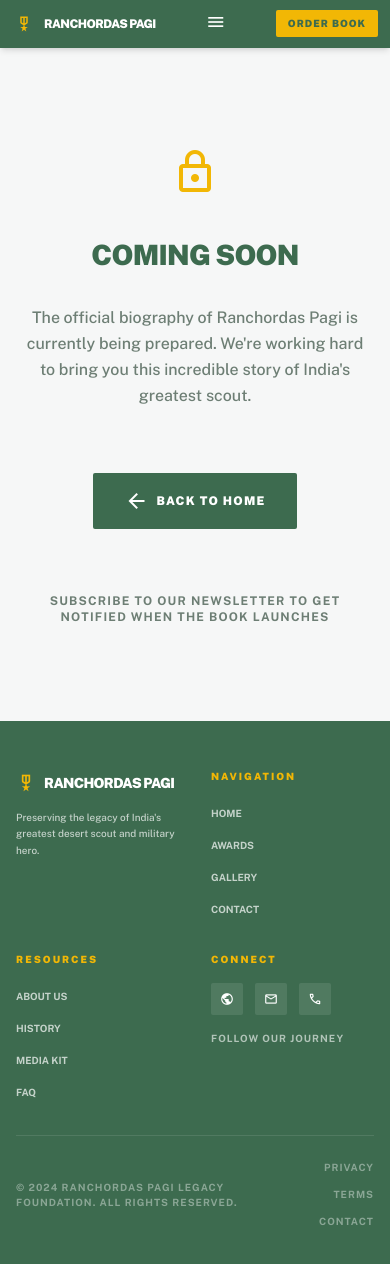
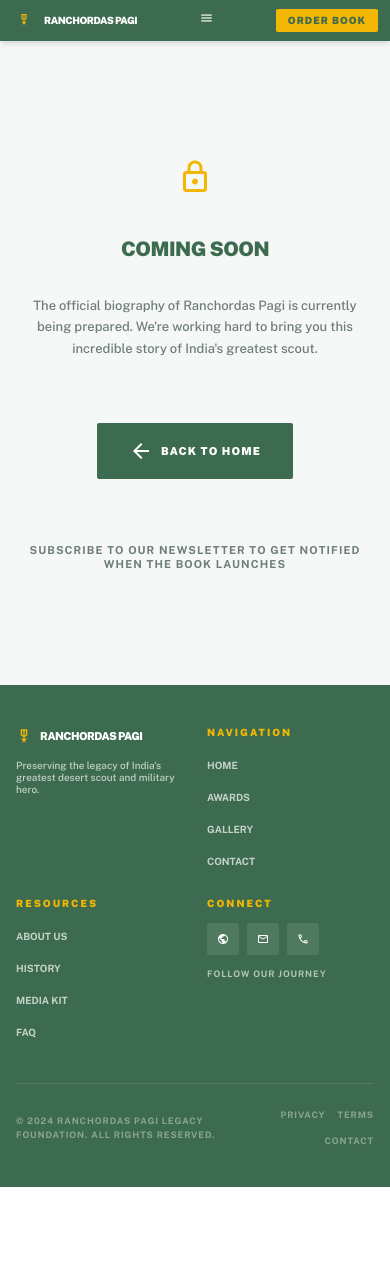
Before and after one commit to veerranchore/veerranchordaspagi, a React (Vite) app: page /book in a window 390 px wide. Shown: the top 1264 px of the page. After the commit the page ends 1187 px from the top, so only its background shows below. Built offline with nearby package versions, Linux system fonts and the light colour scheme.

Commit message:
optimize font sizes and spacing for all 18 device breakpoints

```diff
--- a/src/components/Footer.jsx
+++ b/src/components/Footer.jsx
@@ -1,72 +1,72 @@
 export default function Footer() {
   return (
-    <footer className="bg-primary py-12 md:py-16 px-4 md:px-6 lg:px-10">
+    <footer className="bg-primary py-6 xs:py-8 sm:py-10 md:py-12 lg:py-14 xl:py-16 2xl:py-20 px-2 xs:px-3 sm:px-4 md:px-6 lg:px-8 xl:px-10 2xl:px-12">
       <div className="max-w-7xl mx-auto">
         {/* Main Footer Content */}
-        <div className="grid grid-cols-1 sm:grid-cols-2 lg:grid-cols-4 gap-8 md:gap-12 mb-8 md:mb-12">
+        <div className="grid grid-cols-1 sm:grid-cols-2 lg:grid-cols-4 gap-4 xs:gap-5 sm:gap-6 md:gap-8 lg:gap-10 xl:gap-12 2xl:gap-16 mb-6 xs:mb-8 sm:mb-10 md:mb-12 lg:mb-16 2xl:mb-20">
           {/* Brand Section */}
-          <div className="space-y-3 md:space-y-4">
-            <div className="flex items-center gap-2 md:gap-3">
-              <span className="material-symbols-outlined text-military-yellow text-2xl md:text-3xl">military_tech</span>
-              <h3 className="text-white text-base md:text-lg font-black uppercase tracking-tighter">Ranchordas Pagi</h3>
+          <div className="space-y-2 xs:space-y-2.5 sm:space-y-3 md:space-y-4">
+            <div className="flex items-center gap-1.5 xs:gap-2 md:gap-3">
+              <span className="material-symbols-outlined text-military-yellow text-lg xs:text-xl sm:text-2xl md:text-2xl lg:text-3xl">military_tech</span>
+              <h3 className="text-white text-[11px] xs:text-xs sm:text-sm md:text-base lg:text-lg xl:text-xl font-black uppercase tracking-tighter">Ranchordas Pagi</h3>
             </div>
-            <p className="text-white/70 text-xs md:text-sm leading-relaxed font-medium">
+            <p className="text-white/70 text-[9px] xs:text-[10px] sm:text-xs md:text-sm lg:text-base leading-relaxed font-medium">
               Preserving the legacy of India's greatest desert scout and military hero.
             </p>
           </div>
 
           {/* Quick Links */}
           <div>
-            <h4 className="text-military-yellow font-black uppercase text-[10px] md:text-xs tracking-[0.2em] mb-4 md:mb-6">Navigation</h4>
-            <ul className="space-y-2 md:space-y-3">
-              <li><a href="/" className="text-white/70 hover:text-military-yellow uppercase text-xs md:text-sm font-bold transition-colors">Home</a></li>
-              <li><a href="/journey" className="text-white/70 hover:text-military-yellow uppercase text-xs md:text-sm font-bold transition-colors">Awards</a></li>
-              <li><a href="/gallery" className="text-white/70 hover:text-military-yellow uppercase text-xs md:text-sm font-bold transition-colors">Gallery</a></li>
-              <li><a href="/contact" className="text-white/70 hover:text-military-yellow uppercase text-xs md:text-sm font-bold transition-colors">Contact</a></li>
+            <h4 className="text-military-yellow font-black uppercase text-[8px] xs:text-[9px] sm:text-[10px] md:text-xs lg:text-sm tracking-[0.2em] mb-2 xs:mb-3 md:mb-4 lg:mb-6">Navigation</h4>
+            <ul className="space-y-1 xs:space-y-1.5 sm:space-y-2 md:space-y-2.5">
+              <li><a href="/" className="text-white/70 hover:text-military-yellow uppercase text-[8px] xs:text-[9px] sm:text-[10px] md:text-xs lg:text-sm font-bold transition-colors">Home</a></li>
+              <li><a href="/journey" className="text-white/70 hover:text-military-yellow uppercase text-[8px] xs:text-[9px] sm:text-[10px] md:text-xs lg:text-sm font-bold transition-colors">Awards</a></li>
+              <li><a href="/gallery" className="text-white/70 hover:text-military-yellow uppercase text-[8px] xs:text-[9px] sm:text-[10px] md:text-xs lg:text-sm font-bold transition-colors">Gallery</a></li>
+              <li><a href="/contact" className="text-white/70 hover:text-military-yellow uppercase text-[8px] xs:text-[9px] sm:text-[10px] md:text-xs lg:text-sm font-bold transition-colors">Contact</a></li>
             </ul>
           </div>
 
           {/* Resources */}
           <div>
-            <h4 className="text-military-yellow font-black uppercase text-[10px] md:text-xs tracking-[0.2em] mb-4 md:mb-6">Resources</h4>
-            <ul className="space-y-2 md:space-y-3">
-              <li><a href="#" className="text-white/70 hover:text-military-yellow uppercase text-xs md:text-sm font-bold transition-colors">About Us</a></li>
-              <li><a href="#" className="text-white/70 hover:text-military-yellow uppercase text-xs md:text-sm font-bold transition-colors">History</a></li>
-              <li><a href="#" className="text-white/70 hover:text-military-yellow uppercase text-xs md:text-sm font-bold transition-colors">Media Kit</a></li>
-              <li><a href="#" className="text-white/70 hover:text-military-yellow uppercase text-xs md:text-sm font-bold transition-colors">FAQ</a></li>
+            <h4 className="text-military-yellow font-black uppercase text-[8px] xs:text-[9px] sm:text-[10px] md:text-xs lg:text-sm tracking-[0.2em] mb-2 xs:mb-3 md:mb-4 lg:mb-6">Resources</h4>
+            <ul className="space-y-1 xs:space-y-1.5 sm:space-y-2 md:space-y-2.5">
+              <li><a href="#" className="text-white/70 hover:text-military-yellow uppercase text-[8px] xs:text-[9px] sm:text-[10px] md:text-xs lg:text-sm font-bold transition-colors">About Us</a></li>
+              <li><a href="#" className="text-white/70 hover:text-military-yellow uppercase text-[8px] xs:text-[9px] sm:text-[10px] md:text-xs lg:text-sm font-bold transition-colors">History</a></li>
+              <li><a href="#" className="text-white/70 hover:text-military-yellow uppercase text-[8px] xs:text-[9px] sm:text-[10px] md:text-xs lg:text-sm font-bold transition-colors">Media Kit</a></li>
+              <li><a href="#" className="text-white/70 hover:text-military-yellow uppercase text-[8px] xs:text-[9px] sm:text-[10px] md:text-xs lg:text-sm font-bold transition-colors">FAQ</a></li>
             </ul>
           </div>
 
           {/* Connect */}
           <div>
-            <h4 className="text-military-yellow font-black uppercase text-[10px] md:text-xs tracking-[0.2em] mb-4 md:mb-6">Connect</h4>
-            <div className="flex gap-3 md:gap-4 mb-4 md:mb-6">
-              <a href="#" className="flex items-center justify-center w-8 h-8 md:w-10 md:h-10 bg-white/10 hover:bg-military-yellow text-white hover:text-primary rounded transition-all">
-                <span className="material-symbols-outlined text-base md:text-lg">public</span>
+            <h4 className="text-military-yellow font-black uppercase text-[8px] xs:text-[9px] sm:text-[10px] md:text-xs lg:text-sm tracking-[0.2em] mb-2 xs:mb-3 md:mb-4 lg:mb-6">Connect</h4>
+            <div className="flex gap-1.5 xs:gap-2 md:gap-3 lg:gap-4 mb-2 xs:mb-3 md:mb-4 lg:mb-6">
+              <a href="#" className="flex items-center justify-center w-6 xs:w-7 sm:w-8 md:w-9 lg:w-10 h-6 xs:h-7 sm:h-8 md:h-9 lg:h-10 bg-white/10 hover:bg-military-yellow text-white hover:text-primary rounded transition-all">
+                <span className="material-symbols-outlined text-xs xs:text-sm sm:text-base md:text-lg">public</span>
               </a>
-              <a href="#" className="flex items-center justify-center w-8 h-8 md:w-10 md:h-10 bg-white/10 hover:bg-military-yellow text-white hover:text-primary rounded transition-all">
-                <span className="material-symbols-outlined text-base md:text-lg">mail</span>
+              <a href="#" className="flex items-center justify-center w-6 xs:w-7 sm:w-8 md:w-9 lg:w-10 h-6 xs:h-7 sm:h-8 md:h-9 lg:h-10 bg-white/10 hover:bg-military-yellow text-white hover:text-primary rounded transition-all">
+                <span className="material-symbols-outlined text-xs xs:text-sm sm:text-base md:text-lg">mail</span>
               </a>
-              <a href="#" className="flex items-center justify-center w-8 h-8 md:w-10 md:h-10 bg-white/10 hover:bg-military-yellow text-white hover:text-primary rounded transition-all">
-                <span className="material-symbols-outlined text-base md:text-lg">phone</span>
+              <a href="#" className="flex items-center justify-center w-6 xs:w-7 sm:w-8 md:w-9 lg:w-10 h-6 xs:h-7 sm:h-8 md:h-9 lg:h-10 bg-white/10 hover:bg-military-yellow text-white hover:text-primary rounded transition-all">
+                <span className="material-symbols-outlined text-xs xs:text-sm sm:text-base md:text-lg">phone</span>
               </a>
             </div>
-            <p className="text-white/60 text-[10px] md:text-xs font-bold uppercase tracking-widest">Follow our journey</p>
+            <p className="text-white/60 text-[7px] xs:text-[8px] sm:text-[9px] md:text-[10px] lg:text-xs font-bold uppercase tracking-widest">Follow our journey</p>
           </div>
         </div>
 
         {/* Divider */}
-        <div className="border-t border-white/10 my-6 md:my-8"></div>
+        <div className="border-t border-white/10 my-4 xs:my-5 sm:my-6 md:my-8 lg:my-10 2xl:my-12"></div>
 
         {/* Bottom Footer */}
-        <div className="flex flex-col sm:flex-row justify-between items-center gap-4 md:gap-6 text-center sm:text-left">
-          <p className="text-white/40 text-[10px] md:text-xs uppercase font-bold tracking-widest order-2 sm:order-1">
+        <div className="flex flex-col sm:flex-row justify-between items-center gap-2 xs:gap-3 sm:gap-4 md:gap-6 text-center sm:text-left">
+          <p className="text-white/40 text-[7px] xs:text-[8px] sm:text-[9px] md:text-[10px] lg:text-xs uppercase font-bold tracking-widest order-2 sm:order-1">
             © 2024 Ranchordas Pagi Legacy Foundation. All Rights Reserved.
           </p>
-          <div className="flex flex-wrap justify-center sm:justify-end gap-3 md:gap-6 order-1 sm:order-2">
-            <a href="#" className="text-white/40 hover:text-white/70 text-[10px] md:text-xs uppercase font-bold tracking-widest transition-colors">Privacy</a>
-            <a href="#" className="text-white/40 hover:text-white/70 text-[10px] md:text-xs uppercase font-bold tracking-widest transition-colors">Terms</a>
-            <a href="#" className="text-white/40 hover:text-white/70 text-[10px] md:text-xs uppercase font-bold tracking-widest transition-colors">Contact</a>
+          <div className="flex flex-wrap justify-center sm:justify-end gap-2 xs:gap-2.5 sm:gap-3 md:gap-4 lg:gap-6 order-1 sm:order-2">
+            <a href="#" className="text-white/40 hover:text-white/70 text-[7px] xs:text-[8px] sm:text-[9px] md:text-[10px] lg:text-xs uppercase font-bold tracking-widest transition-colors">Privacy</a>
+            <a href="#" className="text-white/40 hover:text-white/70 text-[7px] xs:text-[8px] sm:text-[9px] md:text-[10px] lg:text-xs uppercase font-bold tracking-widest transition-colors">Terms</a>
+            <a href="#" className="text-white/40 hover:text-white/70 text-[7px] xs:text-[8px] sm:text-[9px] md:text-[10px] lg:text-xs uppercase font-bold tracking-widest transition-colors">Contact</a>
           </div>
         </div>
       </div>
--- a/src/components/Navigation.jsx
+++ b/src/components/Navigation.jsx
@@ -5,21 +5,21 @@ export default function Navigation() {
   const [mobileMenuOpen, setMobileMenuOpen] = useState(false)
 
   return (
-    <nav className="sticky top-0 z-50 w-full bg-primary border-b border-primary/20 px-3 md:px-6 lg:px-10 py-2 md:py-3 flex items-center justify-between shadow-md">
-      <Link to="/" className="flex items-center gap-xs sm:gap-sm sm2:gap-sm md:gap-md lg:gap-lg hover:opacity-80 transition-opacity">
-        <div className="text-military-yellow size-5 xs:size-6 sm:size-6 sm2:size-6 md:size-7 lg:size-8 xl:size-8 2xl:size-8 flex items-center justify-center">
-          <span className="material-symbols-outlined text-lg xs:text-xl sm:text-xl sm2:text-xl md:text-2xl lg:text-3xl xl:text-3xl 2xl:text-3xl">military_tech</span>
+    <nav className="sticky top-0 z-50 w-full bg-primary border-b border-primary/20 px-2 xs:px-2 sm:px-3 md:px-4 lg:px-6 xl:px-8 2xl:px-10 py-1.5 xs:py-2 sm:py-2 md:py-2.5 lg:py-3 flex items-center justify-between shadow-md">
+      <Link to="/" className="flex items-center gap-1 xs:gap-1.5 sm:gap-2 md:gap-2.5 lg:gap-3 hover:opacity-80 transition-opacity">
+        <div className="text-military-yellow size-5 xs:size-5 sm:size-6 md:size-6 lg:size-7 xl:size-8 flex items-center justify-center">
+          <span className="material-symbols-outlined text-base xs:text-lg sm:text-lg md:text-xl lg:text-2xl xl:text-3xl">military_tech</span>
         </div>
-        <h2 className="text-white text-xs xs:text-xs sm:text-xs sm2:text-sm md:text-sm lg:text-base xl:text-lg 2xl:text-xl 3xl:text-2xl font-black uppercase tracking-tighter">Ranchordas Pagi</h2>
+        <h2 className="text-white text-[10px] xs:text-[11px] sm:text-xs md:text-sm lg:text-base xl:text-lg 2xl:text-xl font-black uppercase tracking-tighter">Ranchordas Pagi</h2>
       </Link>
 
       {/* Desktop Menu */}
-      <div className="hidden lg:flex flex-1 justify-center gap-3 lg:gap-4 xl:gap-6 2xl:gap-8 3xl:gap-10">
-        <Link to="/" className="text-white/80 hover:text-military-yellow text-xs lg:text-xs xl:text-sm 2xl:text-base 3xl:text-lg font-bold uppercase tracking-widest transition-colors">Home</Link>
-        <Link to="/journey" className="text-white/80 hover:text-military-yellow text-xs lg:text-xs xl:text-sm 2xl:text-base 3xl:text-lg font-bold uppercase tracking-widest transition-colors">Journey</Link>
-        <Link to="/gallery" className="text-white/80 hover:text-military-yellow text-xs lg:text-xs xl:text-sm 2xl:text-base 3xl:text-lg font-bold uppercase tracking-widest transition-colors">Gallery</Link>
-        <Link to="/book" className="text-white/80 hover:text-military-yellow text-xs lg:text-xs xl:text-sm 2xl:text-base 3xl:text-lg font-bold uppercase tracking-widest transition-colors">Book</Link>
-        <Link to="/contact" className="text-white/80 hover:text-military-yellow text-xs lg:text-xs xl:text-sm 2xl:text-base 3xl:text-lg font-bold uppercase tracking-widest transition-colors">Contact</Link>
+      <div className="hidden lg:flex flex-1 justify-center gap-2 lg:gap-3 xl:gap-4 2xl:gap-6">
+        <Link to="/" className="text-white/80 hover:text-military-yellow text-[10px] lg:text-[11px] xl:text-xs 2xl:text-sm font-bold uppercase tracking-widest transition-colors">Home</Link>
+        <Link to="/journey" className="text-white/80 hover:text-military-yellow text-[10px] lg:text-[11px] xl:text-xs 2xl:text-sm font-bold uppercase tracking-widest transition-colors">Journey</Link>
+        <Link to="/gallery" className="text-white/80 hover:text-military-yellow text-[10px] lg:text-[11px] xl:text-xs 2xl:text-sm font-bold uppercase tracking-widest transition-colors">Gallery</Link>
+        <Link to="/book" className="text-white/80 hover:text-military-yellow text-[10px] lg:text-[11px] xl:text-xs 2xl:text-sm font-bold uppercase tracking-widest transition-colors">Book</Link>
+        <Link to="/contact" className="text-white/80 hover:text-military-yellow text-[10px] lg:text-[11px] xl:text-xs 2xl:text-sm font-bold uppercase tracking-widest transition-colors">Contact</Link>
       </div>
 
       {/* Mobile Menu Button */}
@@ -27,23 +27,23 @@ export default function Navigation() {
         onClick={() => setMobileMenuOpen(!mobileMenuOpen)}
         className="lg:hidden text-white hover:text-military-yellow transition-colors"
       >
-        <span className="material-symbols-outlined text-2xl">menu</span>
+        <span className="material-symbols-outlined text-lg xs:text-xl sm:text-xl md:text-2xl">menu</span>
       </button>
 
       {/* CTA Button */}
-      <Link to="/book" className="hidden sm:block bg-military-yellow text-primary hover:bg-white px-2 xs:px-2 sm:px-3 sm2:px-3 md:px-4 lg:px-5 xl:px-6 2xl:px-8 py-1 xs:py-1 sm:py-1.5 md:py-2 lg:py-2 xl:py-2 2xl:py-3 rounded-sm font-black uppercase text-[8px] xs:text-[9px] sm:text-[10px] md:text-xs lg:text-xs xl:text-sm 2xl:text-base tracking-[0.1em] transition-all">
+      <Link to="/book" className="hidden sm:block bg-military-yellow text-primary hover:bg-white px-2 xs:px-2 sm:px-3 md:px-4 lg:px-5 xl:px-6 2xl:px-8 py-0.5 xs:py-1 sm:py-1 md:py-1.5 lg:py-2 xl:py-2 2xl:py-2.5 rounded-sm font-black uppercase text-[8px] xs:text-[9px] sm:text-[10px] md:text-[11px] lg:text-xs xl:text-sm 2xl:text-base tracking-[0.1em] transition-all">
         Order Book
       </Link>
 
       {/* Mobile Menu */}
       {mobileMenuOpen && (
         <div className="absolute top-full left-0 right-0 bg-primary border-b border-primary/20 lg:hidden">
-          <div className="flex flex-col gap-1 xs:gap-1 sm:gap-1.5 md:gap-2 p-2 xs:p-3 sm:p-4 md:p-5">
-            <Link to="/" className="text-white/80 hover:text-military-yellow text-xs xs:text-xs sm:text-sm md:text-base font-bold uppercase tracking-widest transition-colors py-1 xs:py-1.5 sm:py-2 md:py-2.5">Home</Link>
-            <Link to="/journey" className="text-white/80 hover:text-military-yellow text-xs xs:text-xs sm:text-sm md:text-base font-bold uppercase tracking-widest transition-colors py-1 xs:py-1.5 sm:py-2 md:py-2.5">Journey</Link>
-            <Link to="/gallery" className="text-white/80 hover:text-military-yellow text-xs xs:text-xs sm:text-sm md:text-base font-bold uppercase tracking-widest transition-colors py-1 xs:py-1.5 sm:py-2 md:py-2.5">Gallery</Link>
-            <Link to="/book" className="text-white/80 hover:text-military-yellow text-xs xs:text-xs sm:text-sm md:text-base font-bold uppercase tracking-widest transition-colors py-1 xs:py-1.5 sm:py-2 md:py-2.5">Book</Link>
-            <Link to="/contact" className="text-white/80 hover:text-military-yellow text-xs xs:text-xs sm:text-sm md:text-base font-bold uppercase tracking-widest transition-colors py-1 xs:py-1.5 sm:py-2 md:py-2.5">Contact</Link>
+          <div className="flex flex-col gap-0.5 xs:gap-1 sm:gap-1 md:gap-1.5 p-2 xs:p-2.5 sm:p-3 md:p-4">
+            <Link to="/" className="text-white/80 hover:text-military-yellow text-[10px] xs:text-[11px] sm:text-xs md:text-sm font-bold uppercase tracking-widest transition-colors py-1 xs:py-1 sm:py-1.5 md:py-2">Home</Link>
+            <Link to="/journey" className="text-white/80 hover:text-military-yellow text-[10px] xs:text-[11px] sm:text-xs md:text-sm font-bold uppercase tracking-widest transition-colors py-1 xs:py-1 sm:py-1.5 md:py-2">Journey</Link>
+            <Link to="/gallery" className="text-white/80 hover:text-military-yellow text-[10px] xs:text-[11px] sm:text-xs md:text-sm font-bold uppercase tracking-widest transition-colors py-1 xs:py-1 sm:py-1.5 md:py-2">Gallery</Link>
+            <Link to="/book" className="text-white/80 hover:text-military-yellow text-[10px] xs:text-[11px] sm:text-xs md:text-sm font-bold uppercase tracking-widest transition-colors py-1 xs:py-1 sm:py-1.5 md:py-2">Book</Link>
+            <Link to="/contact" className="text-white/80 hover:text-military-yellow text-[10px] xs:text-[11px] sm:text-xs md:text-sm font-bold uppercase tracking-widest transition-colors py-1 xs:py-1 sm:py-1.5 md:py-2">Contact</Link>
           </div>
         </div>
       )}
--- a/tailwind.config.js
+++ b/tailwind.config.js
@@ -36,19 +36,20 @@ export default {
         "display": ["Public Sans", "sans-serif"]
       },
       fontSize: {
-        'xs': ['10px', '14px'],
-        'sm': ['12px', '16px'],
-        'base': ['14px', '20px'],
-        'lg': ['16px', '24px'],
-        'xl': ['18px', '28px'],
-        '2xl': ['20px', '28px'],
-        '3xl': ['24px', '32px'],
-        '4xl': ['28px', '36px'],
-        '5xl': ['32px', '40px'],
-        '6xl': ['36px', '44px'],
-        '7xl': ['40px', '48px'],
-        '8xl': ['48px', '56px'],
-        '9xl': ['56px', '64px'],
+        // Optimized for all devices
+        'xs': ['10px', '12px'],
+        'sm': ['11px', '14px'],
+        'base': ['12px', '16px'],
+        'lg': ['13px', '18px'],
+        'xl': ['14px', '20px'],
+        '2xl': ['16px', '22px'],
+        '3xl': ['18px', '24px'],
+        '4xl': ['20px', '28px'],
+        '5xl': ['24px', '32px'],
+        '6xl': ['28px', '36px'],
+        '7xl': ['32px', '40px'],
+        '8xl': ['36px', '44px'],
+        '9xl': ['40px', '48px'],
       },
       borderRadius: {
         "DEFAULT": "0.125rem",
@@ -57,14 +58,14 @@ export default {
         "full": "0.75rem"
       },
       spacing: {
-        'xs': '4px',
-        'sm': '8px',
-        'md': '12px',
-        'lg': '16px',
-        'xl': '24px',
-        '2xl': '32px',
-        '3xl': '48px',
-        '4xl': '64px',
+        'xs': '2px',
+        'sm': '4px',
+        'md': '6px',
+        'lg': '8px',
+        'xl': '12px',
+        '2xl': '16px',
+        '3xl': '24px',
+        '4xl': '32px',
       },
     },
   },
```
